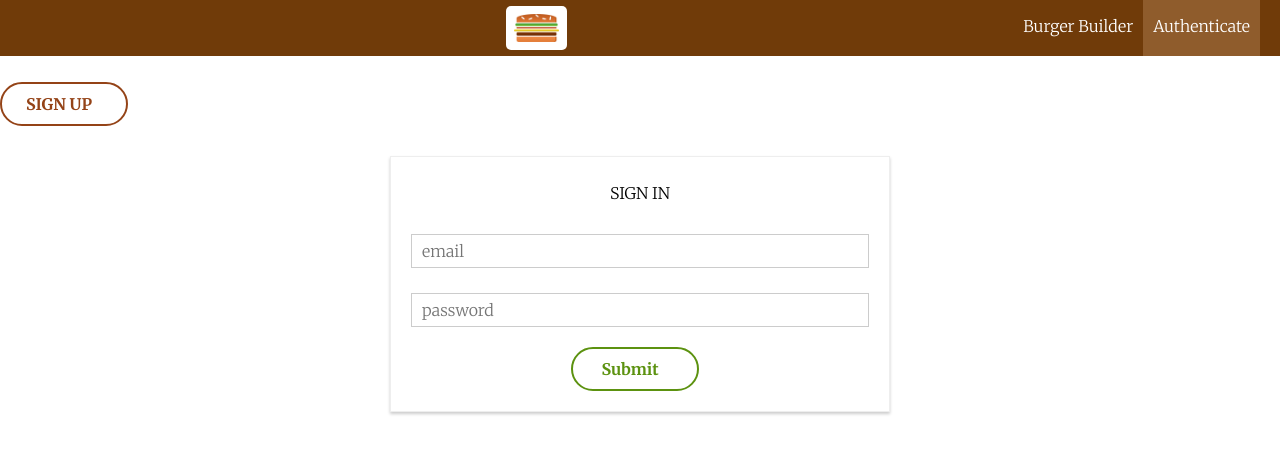
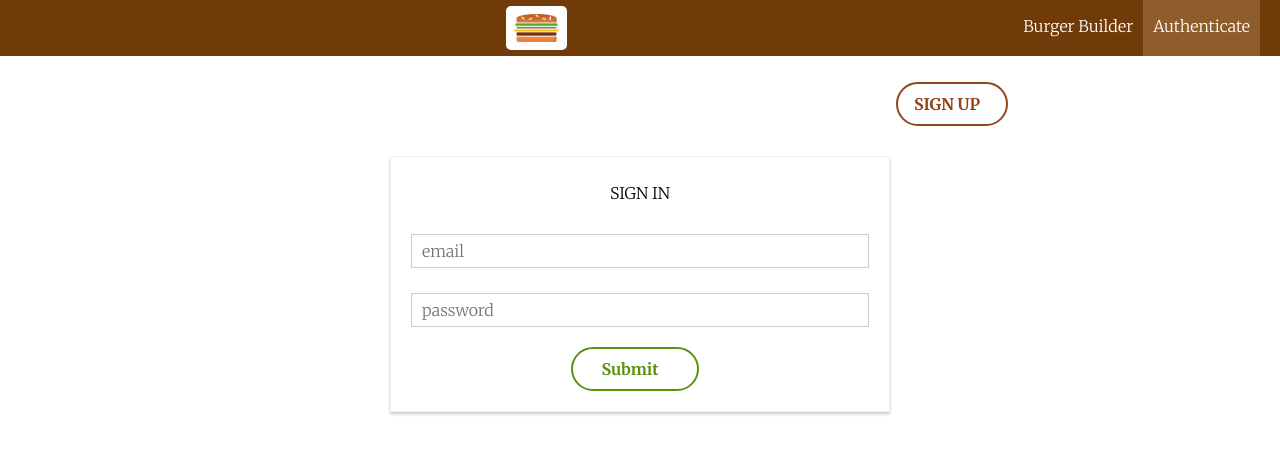
Before and after one commit to ing-arriola/BurgerBuilderApp, a React app: page /auth in a window 1280 px wide. Shown: the top 454 px of the page. Built offline with nearby package versions, Linux system fonts and the light colour scheme.

Commit message:
added some improvements on UI and on routing issue

```diff
--- a/src/App.js
+++ b/src/App.js
@@ -1,5 +1,5 @@
 import React, { Component } from "react";
-import { Route, Switch } from "react-router-dom";
+import { Route, Switch, withRouter } from "react-router-dom";
 import { connect } from "react-redux";
 import Layout from "./hoc/Layout/Layout";
 import BurgerBuilder from "./components/containers/BurgerBuilder";
@@ -35,4 +35,4 @@ const mapDispatchToProps = (dispatch) => {
   };
 };
 
-export default connect(null, mapDispatchToProps)(App);
+export default withRouter(connect(null, mapDispatchToProps)(App));
--- a/src/components/UI/Button/Button.css
+++ b/src/components/UI/Button/Button.css
@@ -31,9 +31,10 @@
 }
 
 .Auth {
-  display: inline-block;
+  position: relative;
+  left: 70%;
   color: #944317;
   border-radius: 50px;
   border: 2px solid #944317;
-  width: 8rem;
+  width: 7rem;
 }
```
